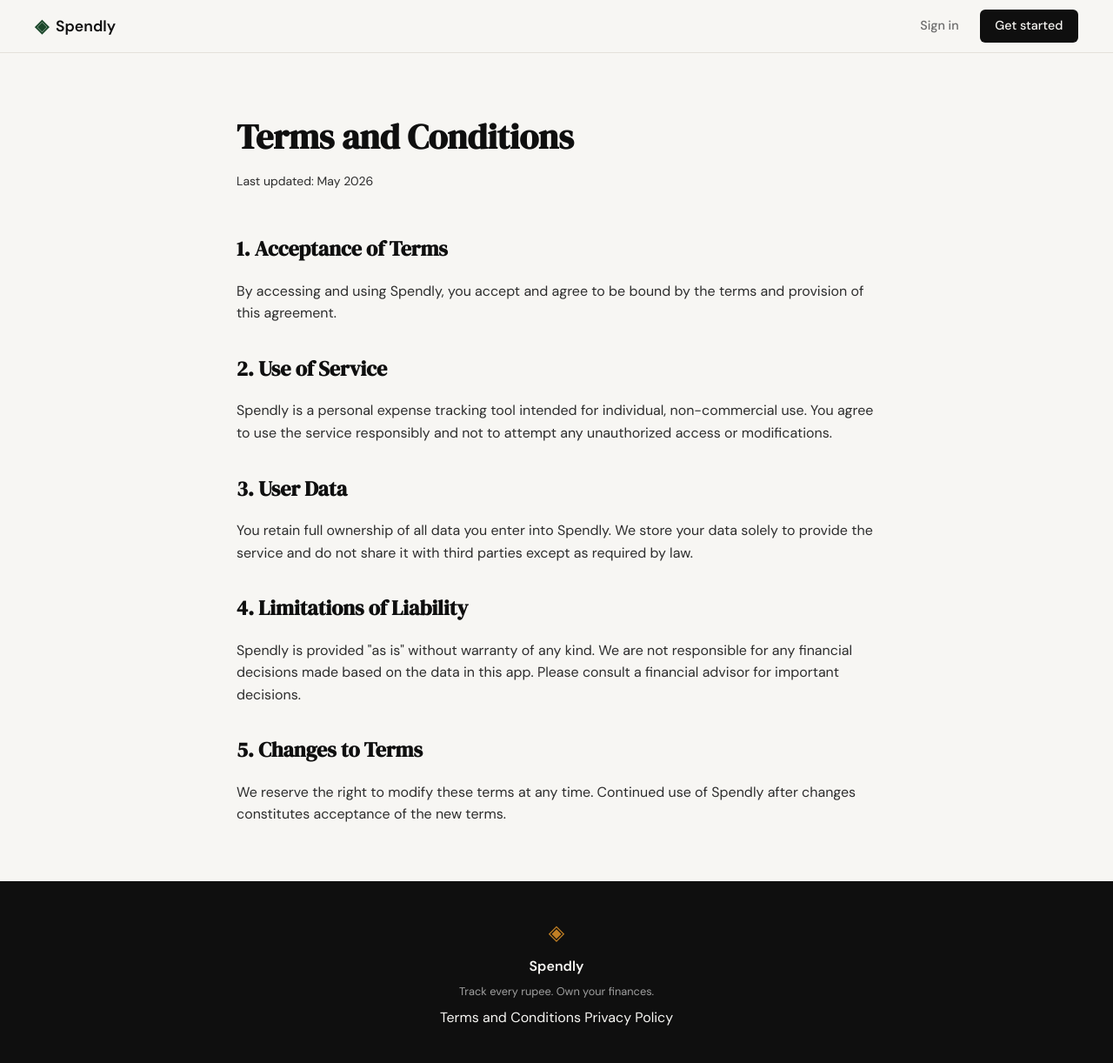
After one commit to aniket2git/spendly, a Flask app: page /terms in a window 1280 px wide. The commit adds this page. Shown: the whole page at 87% size. Run offline with Flask 3, Linux system fonts and the light colour scheme.

Commit message:
landing: add terms and conditions page and route

```diff
--- a/app.py
+++ b/app.py
@@ -10,6 +10,11 @@ app = Flask(__name__)
 @app.route("/")
 def landing():
     return render_template("landing.html")
+
+
+@app.route("/terms")
+def terms():
+    return render_template("terms.html")
 
 
 @app.route("/register")
--- a/static/css/style.css
+++ b/static/css/style.css
@@ -528,3 +528,35 @@ a { color: inherit; text-decoration: none; }
     .nav-links a:not(.nav-cta) { display: none; }
     .hero { padding: 3rem 1rem 2rem; }
 }
+
+/* ------------------------------------------------------------------ */
+/* Legal / Terms Page                                                   */
+/* ------------------------------------------------------------------ */
+
+.page-container {
+    max-width: 800px;
+    margin: 0 auto;
+    padding: 4rem 2rem;
+}
+
+.legal-content h1 {
+    font-family: var(--font-display);
+    font-size: 2.5rem;
+    margin-bottom: 0.5rem;
+}
+
+.last-updated {
+    color: var(--ink-muted);
+    font-size: 0.875rem;
+    margin-bottom: 3rem;
+}
+
+.legal-content h2 {
+    font-family: var(--font-display);
+    font-size: 1.5rem;
+    margin: 2rem 0 1rem;
+}
+
+.legal-content p {
+    color: var(--ink-soft);
+}
--- a/templates/base.html
+++ b/templates/base.html
@@ -35,7 +35,7 @@
             <span class="footer-name">Spendly</span>
             <p class="footer-copy">Track every rupee. Own your finances.</p>
             <div class="footer-links">
-                <a href="#">Terms and Conditions</a>
+                <a href="{{ url_for('terms') }}">Terms and Conditions</a>
                 <a href="#">Privacy Policy</a>
             </div>
         </div>
--- /dev/null
+++ b/templates/terms.html
@@ -0,0 +1,27 @@
+{% extends "base.html" %}
+
+{% block title %}Terms and Conditions — Spendly{% endblock %}
+
+{% block content %}
+<div class="page-container">
+    <div class="legal-content">
+        <h1>Terms and Conditions</h1>
+        <p class="last-updated">Last updated: May 2026</p>
+
+        <h2>1. Acceptance of Terms</h2>
+        <p>By accessing and using Spendly, you accept and agree to be bound by the terms and provision of this agreement.</p>
+
+        <h2>2. Use of Service</h2>
+        <p>Spendly is a personal expense tracking tool intended for individual, non-commercial use. You agree to use the service responsibly and not to attempt any unauthorized access or modifications.</p>
+
+        <h2>3. User Data</h2>
+        <p>You retain full ownership of all data you enter into Spendly. We store your data solely to provide the service and do not share it with third parties except as required by law.</p>
+
+        <h2>4. Limitations of Liability</h2>
+        <p>Spendly is provided "as is" without warranty of any kind. We are not responsible for any financial decisions made based on the data in this app. Please consult a financial advisor for important decisions.</p>
+
+        <h2>5. Changes to Terms</h2>
+        <p>We reserve the right to modify these terms at any time. Continued use of Spendly after changes constitutes acceptance of the new terms.</p>
+    </div>
+</div>
+{% endblock %}
```
